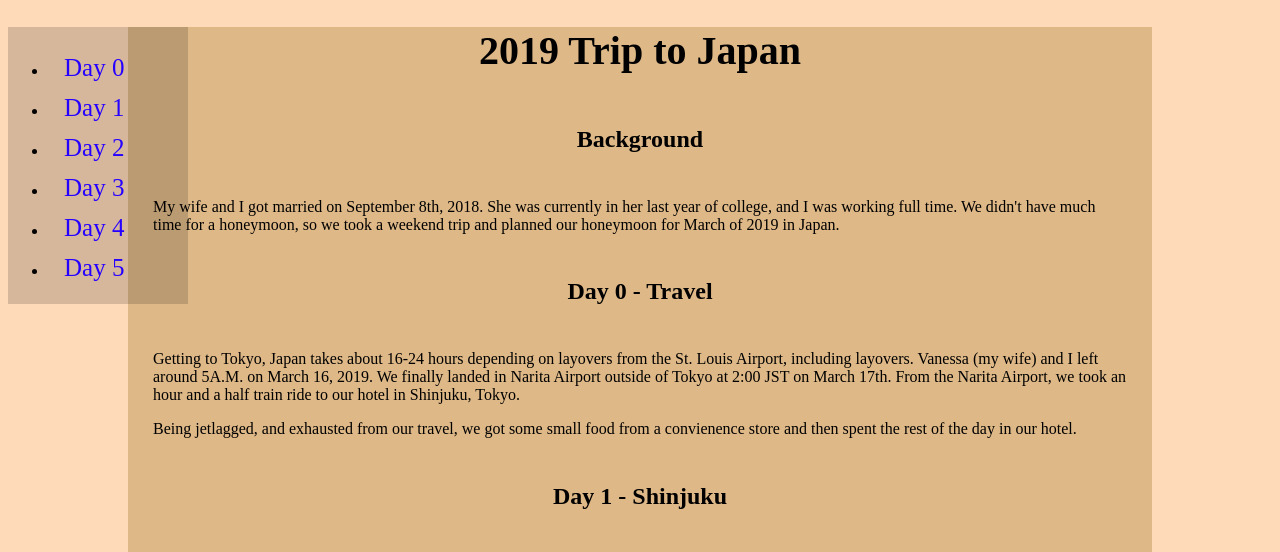
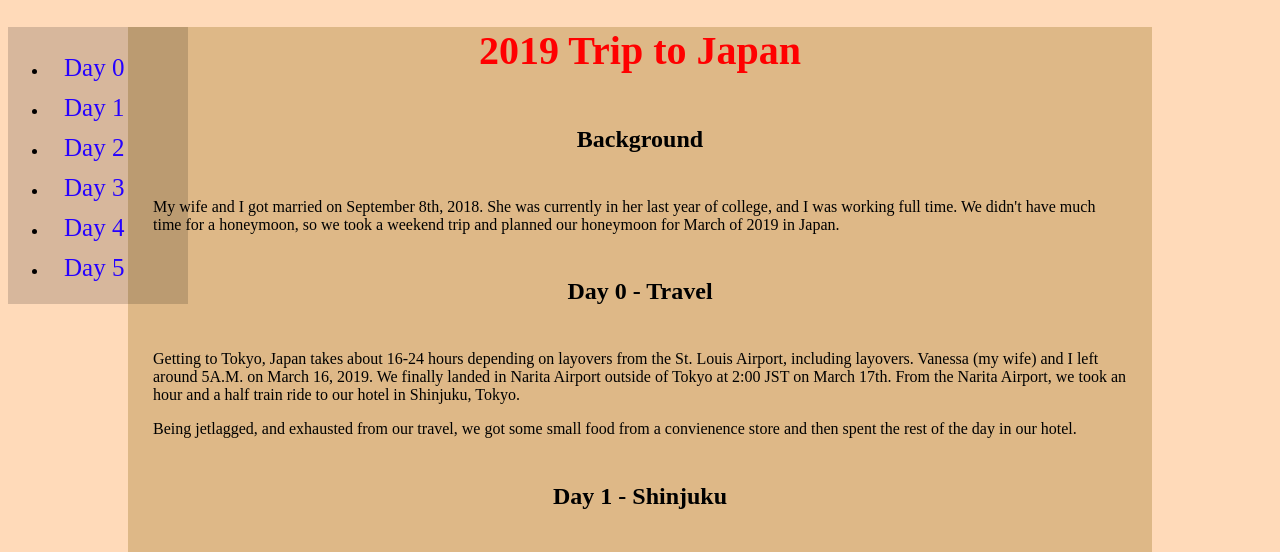
Before and after one commit to STL-LC101-Sept-22/js-assignment-4-html-me-something-grayzachary1994, a website: page index.html in a window 1280 px wide. Shown: the top 552 px of the page. Drawn offline with Linux system fonts and the light colour scheme.

```diff
--- a/index.html
+++ b/index.html
@@ -22,7 +22,7 @@
    </div>
    <div class="main">
    <main>
-      <header>
+      <header id = "mainHeading">
          <h1>2019 Trip to Japan</h1>
       </header>
       <article>
```
